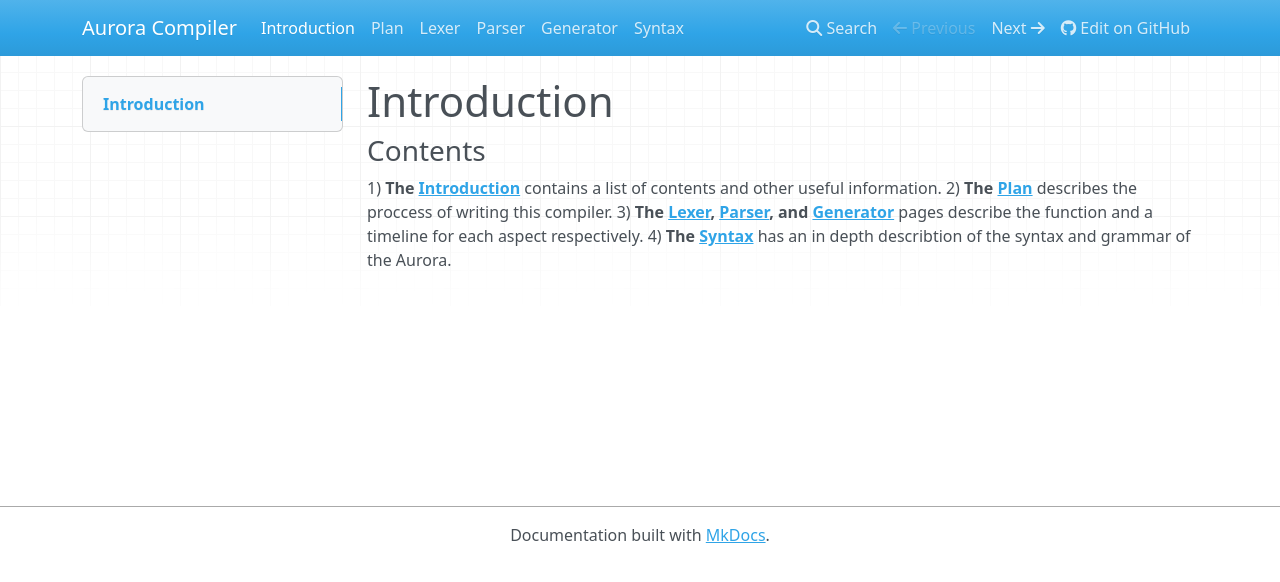
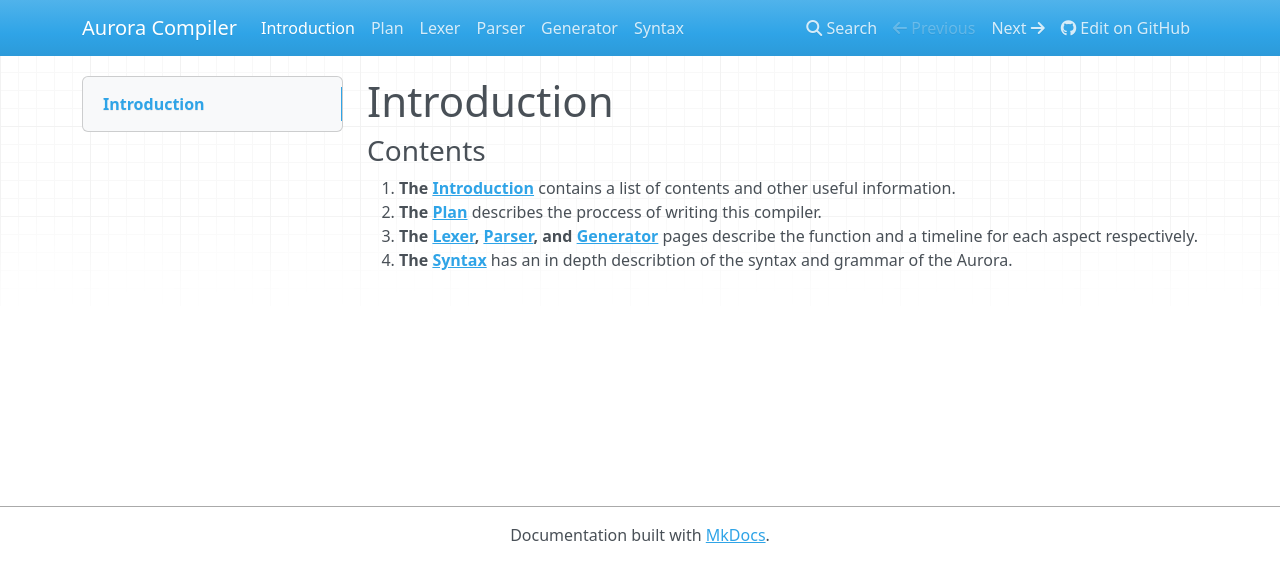
Before and after one commit to PrestonHager/AuroraCompiler, an MkDocs documentation site: the page built from docs/index.md, in a window 1280 px wide. Shown: the top 582 px of the page. Built offline with MkDocs 1.6.1, drawn with Linux system fonts in a browser that asks for light colours; nearby versions of some CDN libraries; old or Windows-style settings are respelled for this version of MkDocs.

Commit message:
Updated contents list.

```diff
--- a/docs/index.md
+++ b/docs/index.md
@@ -1,10 +1,10 @@
 # Introduction
 
 ### Contents
-  1) **The [Introduction][0]** contains a list of contents and other useful information.
-  2) **The [Plan][1]** describes the proccess of writing this compiler.
-  3) **The [Lexer][2], [Parser][3], and [Generator][4]** pages describe the function and a timeline for each aspect respectively.
-  4) **The [Syntax][5]** has an in depth describtion of the syntax and grammar of the Aurora.
+1. **The [Introduction][0]** contains a list of contents and other useful information.
+2. **The [Plan][1]** describes the proccess of writing this compiler.
+3. **The [Lexer][2], [Parser][3], and [Generator][4]** pages describe the function and a timeline for each aspect respectively.
+4. **The [Syntax][5]** has an in depth describtion of the syntax and grammar of the Aurora.
 
 
 
```
